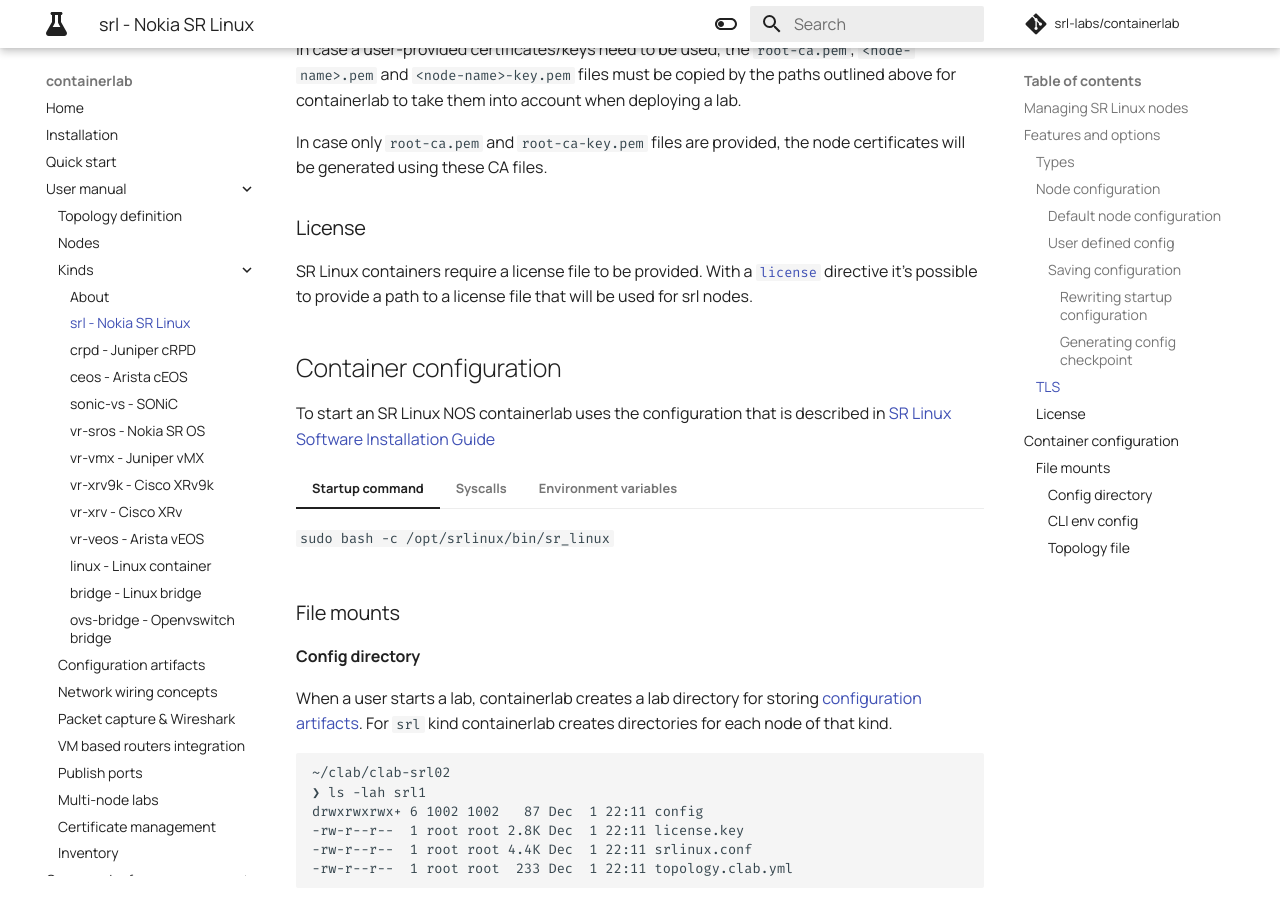
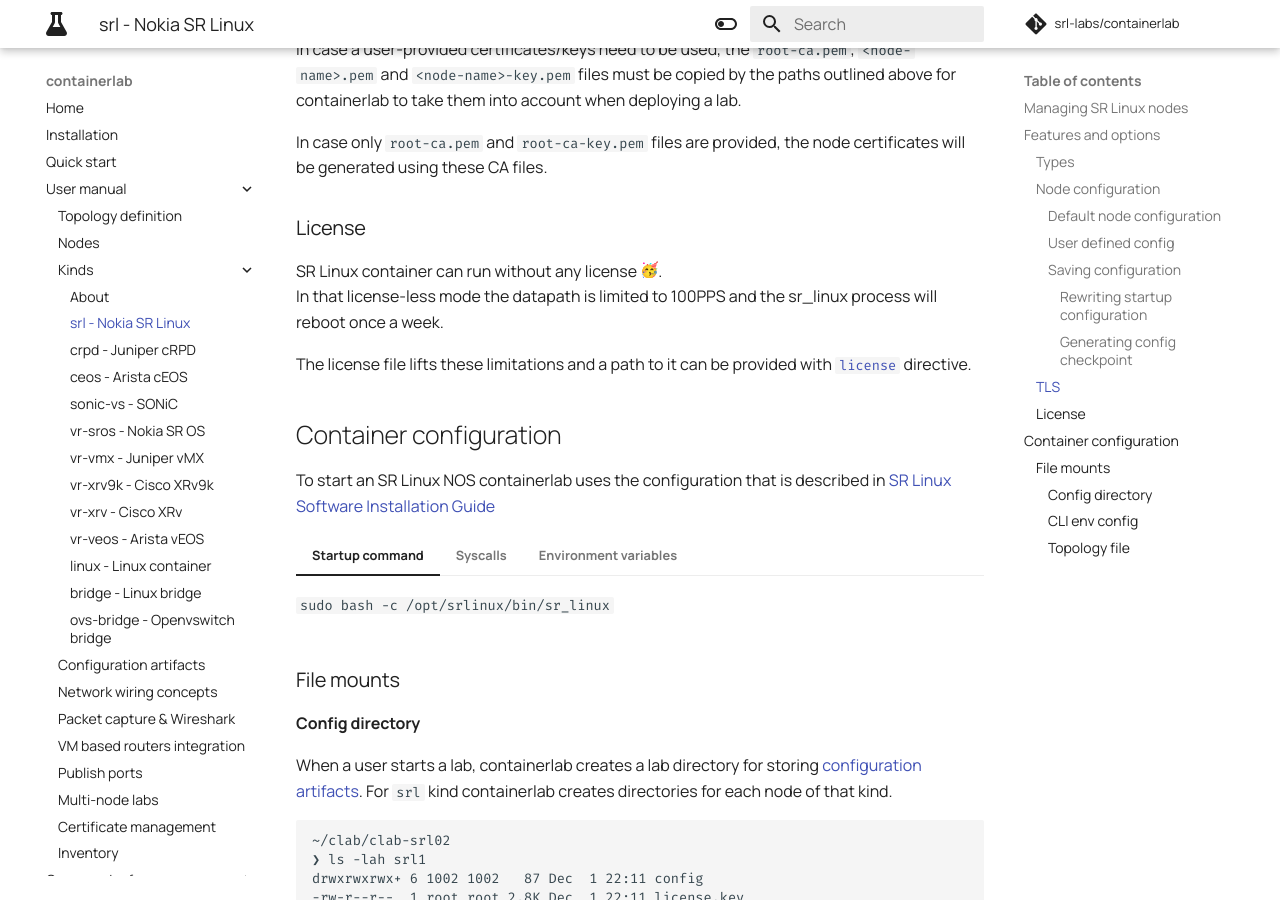
Before and after one commit to srl-labs/containerlab, an MkDocs documentation site: the page built from docs/manual/kinds/srl.md, in a window 1280 px wide and 900 px high, scrolled down 3180 px. Built offline with MkDocs 1.6.1 and Material for MkDocs 9.7.7, drawn with Linux system fonts in a browser that asks for light colours; emoji names are drawn with the system emoji font; comment, search, counter and statistics services are not loaded.

Commit message:
added a note about license-less srl

```diff
--- a/docs/manual/kinds/srl.md
+++ b/docs/manual/kinds/srl.md
@@ -111,7 +111,10 @@ In case a user-provided certificates/keys need to be used, the `root-ca.pem`, `<
 In case only `root-ca.pem` and `root-ca-key.pem` files are provided, the node certificates will be generated using these CA files.
 
 ### License
-SR Linux containers require a license file to be provided. With a [`license`](../nodes.md#license) directive it's possible to provide a path to a license file that will be used for srl nodes.
+SR Linux container can run without any license :partying_face:.
+In that license-less mode the datapath is limited to 100PPS and the sr_linux process will reboot once a week.
+
+The license file lifts these limitations and a path to it can be provided with [`license`](../nodes.md#license) directive.
 
 ## Container configuration
 To start an SR Linux NOS containerlab uses the configuration that is described in [SR Linux Software Installation Guide](https://documentation.nokia.com/cgi-bin/dbaccessfilename.cgi/3HE16113AAAATQZZA01_V1_SR%20Linux%20R20.6%20Software%20Installation.pdf)
```
